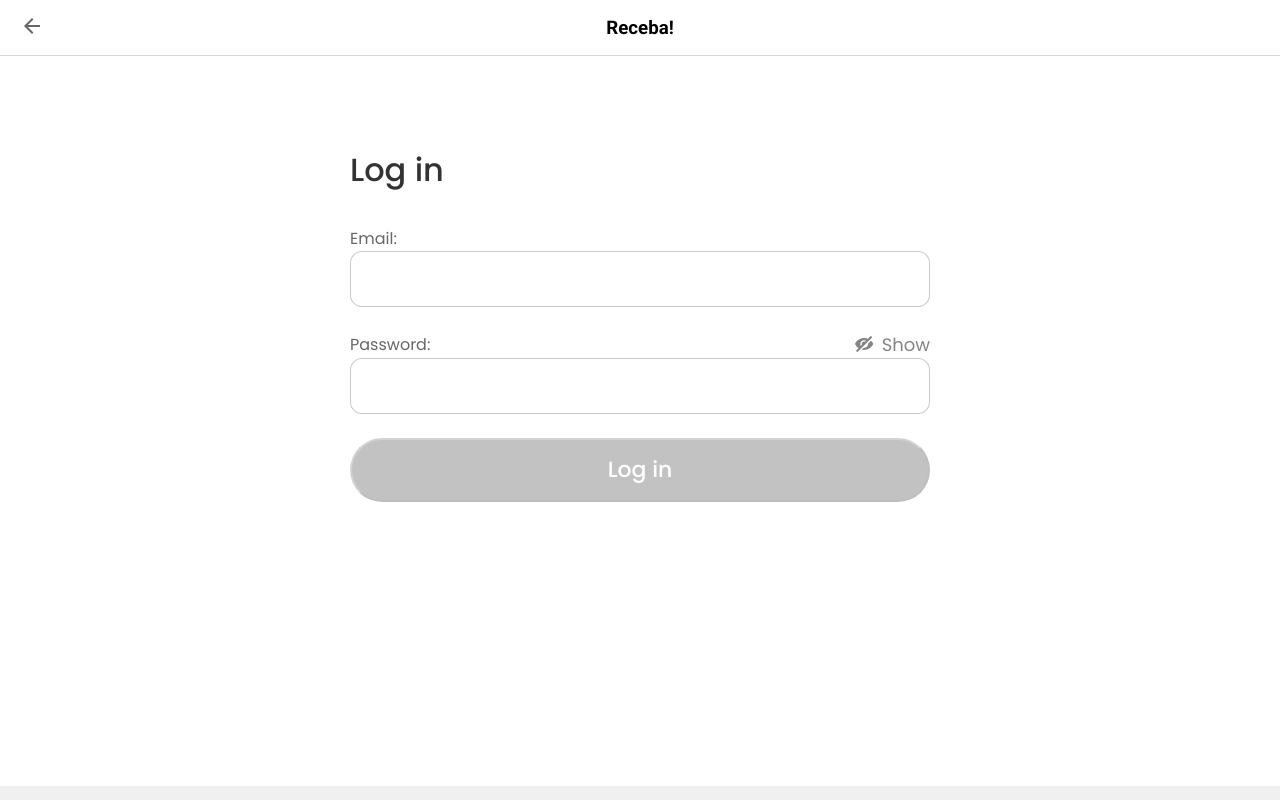
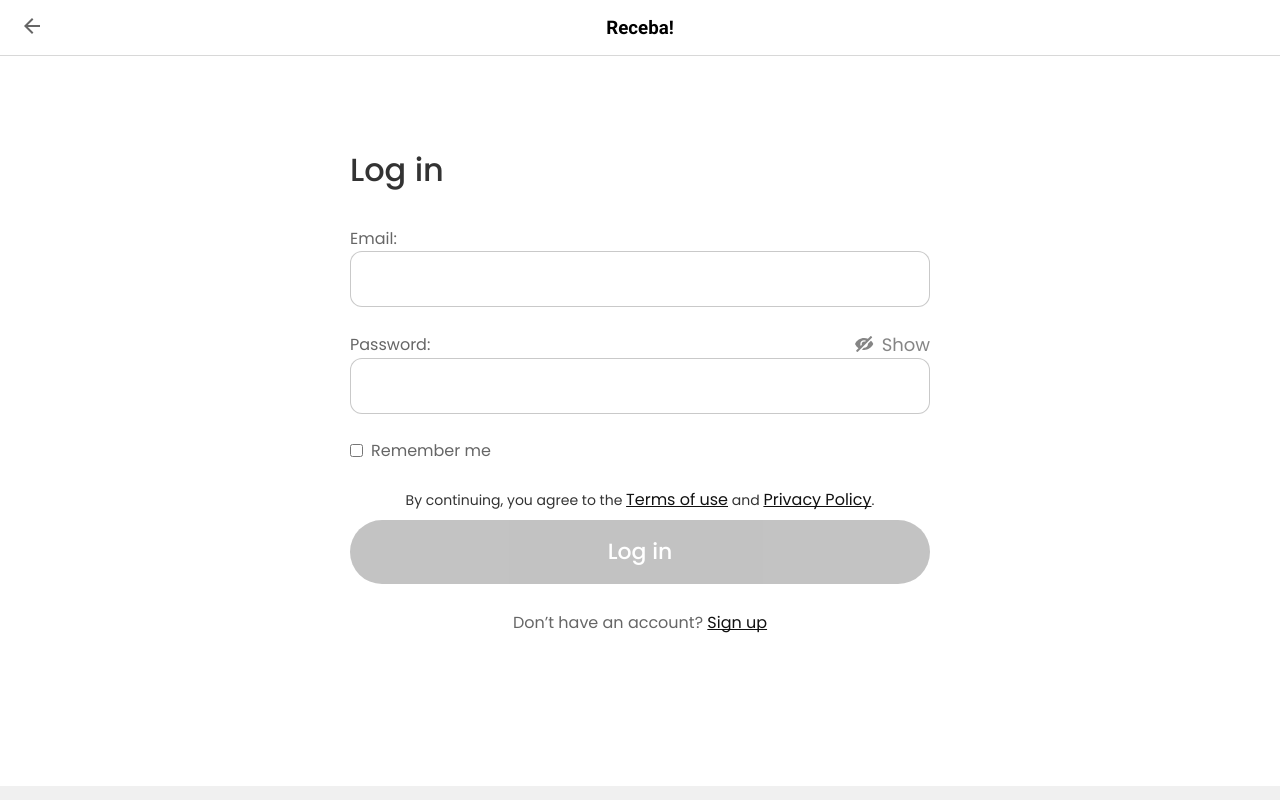
Before and after one commit to Gabriel-Silva-7/Receba, a React (Vite) app: page /login in a window 1280 px wide. Built offline with nearby package versions, Linux system fonts and the light colour scheme.

Commit message:
feat: signin screen

```diff
--- a/src/pages/Login/index.tsx
+++ b/src/pages/Login/index.tsx
@@ -63,7 +63,40 @@ const Login: React.FC = () => {
             required
           />
         </S.FormGroup>
+        <S.FormGroup>
+          <S.CheckboxContainer>
+            <S.Checkbox
+              type="checkbox"
+              id="rememberMe"
+              onChange={e => {
+                if (e.target.checked) {
+                  localStorage.setItem('email', email);
+                  localStorage.setItem('password', password);
+                } else {
+                  localStorage.removeItem('email');
+                  localStorage.removeItem('password');
+                }
+              }}
+            />
+            <S.Label htmlFor="rememberMe">Remember me</S.Label>
+          </S.CheckboxContainer>
+        </S.FormGroup>
+        <S.TermsAndConditions>
+          By continuing, you agree to the{' '}
+          <a href="/terms-of-use" target="_blank" rel="noopener noreferrer">
+            Terms of use
+          </a>{' '}
+          and{' '}
+          <a href="/privacy-policy" target="_blank" rel="noopener noreferrer">
+            Privacy Policy
+          </a>
+          .
+        </S.TermsAndConditions>
         <S.Button type="submit">Log in</S.Button>
+        <S.LinkSignUp>
+          Don’t have an account?{' '}
+          <a onClick={() => navigate('/register')}>Sign up</a>
+        </S.LinkSignUp>
       </S.Form>
     </S.LoginContainer>
   );
--- a/src/pages/Login/styles.ts
+++ b/src/pages/Login/styles.ts
@@ -57,7 +57,7 @@ export const Button = styled.button`
   display: flex;
   width: 580px;
   height: 64px;
-  padding: 15px 0px 16px 0px;
+  padding: 14px 0px 14px 0px;
   justify-content: center;
   align-items: center;
   border-radius: 32px;
@@ -70,6 +70,7 @@ export const Button = styled.button`
   font-style: normal;
   font-weight: 500;
   line-height: normal;
+  border: none;
 
   @media (max-width: 768px) {
     width: 100%;
@@ -127,3 +128,65 @@ export const Divider = styled.div`
   width: 100%;
   background: rgba(102, 102, 102, 0.25);
 `;
+
+export const CheckboxContainer = styled.div`
+  display: flex;
+  align-items: center;
+`;
+
+export const Checkbox = styled.input`
+  margin-right: 8px;
+  accent-color: black;
+`;
+
+export const TermsAndConditions = styled.span`
+  color: #333;
+  font-family: Poppins;
+  font-size: 14px;
+  font-style: normal;
+  font-weight: 400;
+  line-height: normal;
+  margin-bottom: 8px;
+  text-align: center;
+
+  a {
+    color: #111;
+    font-family: Poppins;
+    font-size: 16px;
+    font-style: normal;
+    font-weight: 400;
+    line-height: normal;
+    text-decoration-line: underline;
+    text-decoration-style: solid;
+    text-decoration-skip-ink: none;
+    text-decoration-thickness: auto;
+    text-underline-offset: auto;
+    text-underline-position: from-font;
+  }
+`;
+
+export const LinkSignUp = styled.span`
+  color: #666;
+  font-family: Poppins;
+  font-size: 16px;
+  font-style: normal;
+  font-weight: 400;
+  line-height: normal;
+  text-align: center;
+  margin-top: 26px;
+
+  a {
+    color: #111;
+    font-family: Poppins;
+    font-size: 16px;
+    font-style: normal;
+    font-weight: 400;
+    line-height: normal;
+    text-decoration-line: underline;
+    text-decoration-style: solid;
+    text-decoration-skip-ink: none;
+    text-decoration-thickness: auto;
+    text-underline-offset: auto;
+    text-underline-position: from-font;
+  }
+`;
```
